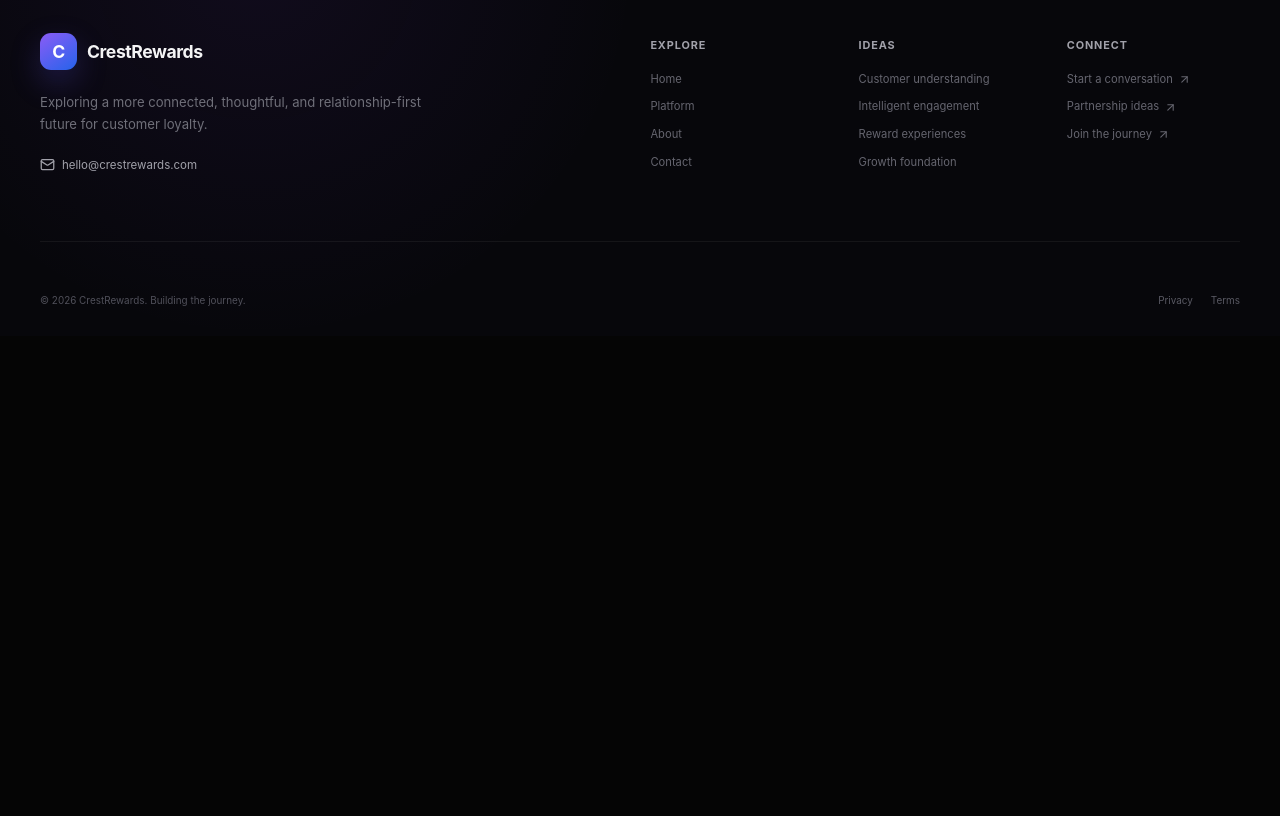
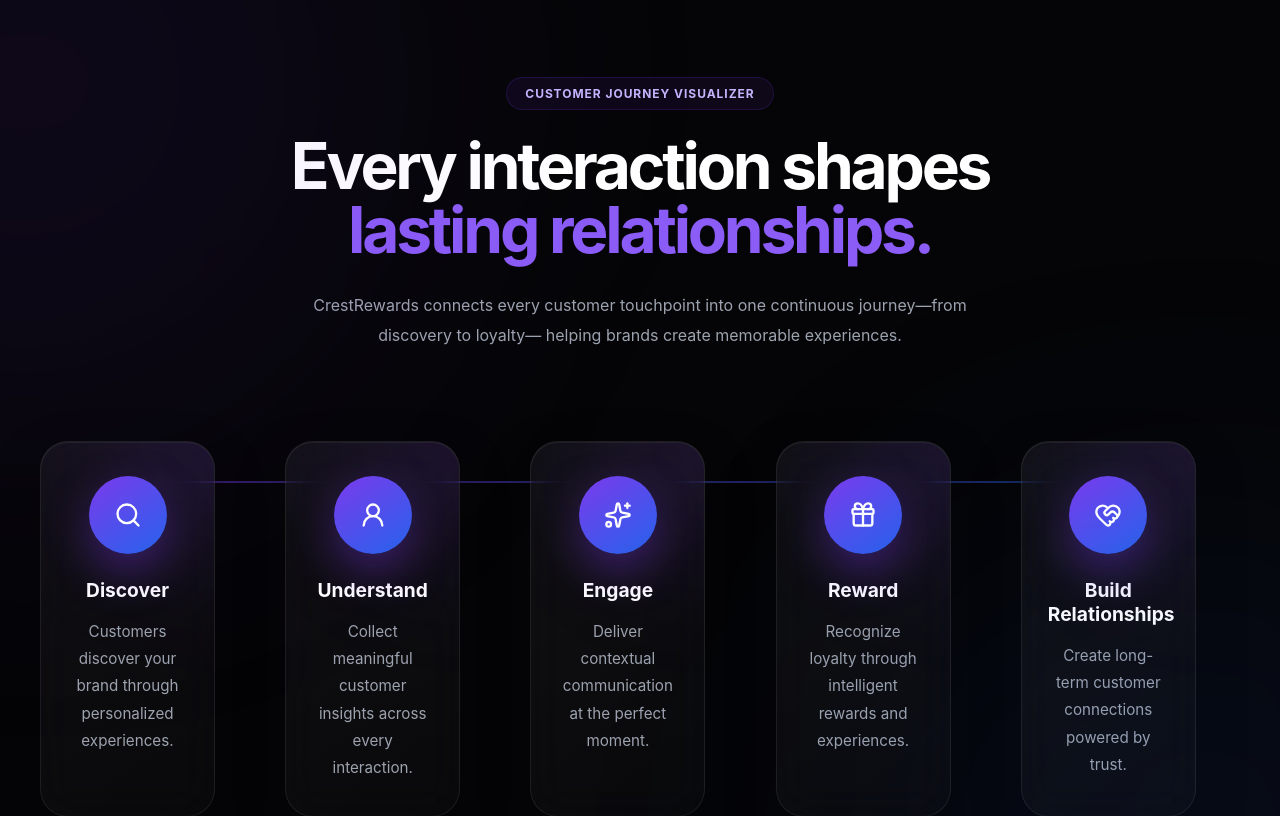
Before and after one commit to Dikshit-singh02/CrestRewards, a React (Vite) app in the folder client/: page /platform in a window 1280 px wide. Shown: the part 10880-11696 px from the top of the page. Before the commit the page ends 11216 px from the top, so only its background shows below. Built offline with nearby package versions, Linux system fonts and the light colour scheme.

Commit message:
Add Customer Journey Visualizer section

```diff
--- a/client/src/components/platform/CustomerJourneyVisualizer/CustomerJourneyVisualizer.css
+++ b/client/src/components/platform/CustomerJourneyVisualizer/CustomerJourneyVisualizer.css
@@ -0,0 +1,398 @@
+.customer-journey{
+    position:relative;
+    padding:120px 0;
+    overflow:hidden;
+}
+
+.customer-journey::before{
+    content:"";
+    position:absolute;
+    width:750px;
+    height:750px;
+    left:-350px;
+    top:-250px;
+    border-radius:50%;
+    background:rgba(124,58,237,.08);
+    filter:blur(140px);
+    pointer-events:none;
+}
+
+.customer-journey::after{
+    content:"";
+    position:absolute;
+    width:650px;
+    height:650px;
+    right:-250px;
+    bottom:-250px;
+    border-radius:50%;
+    background:rgba(37,99,235,.08);
+    filter:blur(140px);
+    pointer-events:none;
+}
+
+/* ========================= */
+
+.customer-journey__header{
+
+    max-width:850px;
+
+    margin:0 auto 90px;
+
+    text-align:center;
+
+}
+
+.customer-journey__eyebrow{
+
+    display:inline-flex;
+
+    align-items:center;
+
+    justify-content:center;
+
+    padding:8px 18px;
+
+    border-radius:999px;
+
+    background:rgba(124,58,237,.08);
+
+    border:1px solid rgba(124,58,237,.18);
+
+    color:#c4b5fd;
+
+    font-size:.75rem;
+
+    font-weight:700;
+
+    text-transform:uppercase;
+
+    letter-spacing:.08em;
+
+}
+
+.customer-journey__header h2{
+
+    margin-top:24px;
+
+    color:white;
+
+    font-size:clamp(3rem,5vw,5.2rem);
+
+    line-height:1;
+
+    letter-spacing:-.05em;
+
+}
+
+.customer-journey__header h2 span{
+
+    color:#8b5cf6;
+
+}
+
+.customer-journey__header p{
+
+    max-width:720px;
+
+    margin:28px auto 0;
+
+    color:#9ca3af;
+
+    line-height:1.9;
+
+}
+
+/* ========================= */
+
+.journey-timeline{
+
+    position:relative;
+
+    display:grid;
+
+    grid-template-columns:repeat(5,1fr);
+
+    gap:26px;
+
+}
+
+.journey-timeline::before{
+
+    content:"";
+
+    position:absolute;
+
+    top:40px;
+
+    left:8%;
+
+    right:8%;
+
+    height:2px;
+
+    background:
+
+    linear-gradient(
+    90deg,
+    #7c3aed,
+    #2563eb);
+
+    opacity:.4;
+
+}
+
+.journey-step{
+
+    position:relative;
+
+    padding:34px 26px;
+
+    border-radius:28px;
+
+    background:
+    linear-gradient(
+    145deg,
+    rgba(255,255,255,.05),
+    rgba(255,255,255,.02));
+
+    border:1px solid rgba(255,255,255,.08);
+
+    backdrop-filter:blur(20px);
+
+    text-align:center;
+
+    transition:.35s;
+
+    overflow:hidden;
+
+}
+
+.journey-step::before{
+
+    content:"";
+
+    position:absolute;
+
+    width:220px;
+
+    height:220px;
+
+    top:-120px;
+
+    right:-120px;
+
+    border-radius:50%;
+
+    background:rgba(124,58,237,.16);
+
+    filter:blur(70px);
+
+    transition:.4s;
+
+}
+
+.journey-step:hover{
+
+    transform:translateY(-10px);
+
+    border-color:rgba(124,58,237,.35);
+
+    box-shadow:
+
+    0 25px 60px rgba(0,0,0,.35);
+
+}
+
+.journey-step:hover::before{
+
+    transform:scale(1.25);
+
+}
+
+.journey-step__icon{
+
+    width:78px;
+
+    height:78px;
+
+    margin:0 auto 24px;
+
+    display:grid;
+
+    place-items:center;
+
+    border-radius:50%;
+
+    background:
+
+    linear-gradient(
+    145deg,
+    #7c3aed,
+    #2563eb);
+
+    color:white;
+
+    box-shadow:
+
+    0 18px 45px rgba(124,58,237,.4);
+
+    position:relative;
+
+    z-index:2;
+
+}
+
+.journey-step h3{
+
+    color:white;
+
+    font-size:1.2rem;
+
+    margin-bottom:16px;
+
+}
+
+.journey-step p{
+
+    color:#9ca3af;
+
+    line-height:1.8;
+
+    font-size:.95rem;
+
+}
+
+.journey-step__line{
+
+    position:absolute;
+
+    width:36px;
+
+    height:2px;
+
+    top:40px;
+
+    right:-36px;
+
+    background:
+
+    linear-gradient(
+    90deg,
+    #7c3aed,
+    #2563eb);
+
+    z-index:5;
+
+}
+
+/* ========================= */
+
+@media(max-width:1200px){
+
+.journey-timeline{
+
+grid-template-columns:repeat(2,1fr);
+
+}
+
+.journey-timeline::before{
+
+display:none;
+
+}
+
+.journey-step__line{
+
+display:none;
+
+}
+
+}
+
+/* ========================= */
+
+@media(max-width:768px){
+
+.customer-journey{
+
+padding:80px 0;
+
+}
+
+.customer-journey__header{
+
+margin-bottom:60px;
+
+}
+
+.journey-timeline{
+
+grid-template-columns:1fr;
+
+gap:22px;
+
+}
+
+.journey-step{
+
+padding:28px;
+
+}
+
+.journey-step__icon{
+
+width:64px;
+
+height:64px;
+
+}
+
+}
+
+/* ========================= */
+
+@media(max-width:420px){
+
+.customer-journey__header h2{
+
+font-size:2.3rem;
+
+}
+
+.journey-step{
+
+padding:22px;
+
+}
+
+.journey-step h3{
+
+font-size:1.1rem;
+
+}
+
+}
+
+/* ========================= */
+
+@media(min-width:1600px){
+
+.customer-journey{
+
+padding:150px 0;
+
+}
+
+.journey-timeline{
+
+gap:36px;
+
+}
+
+.journey-step{
+
+padding:42px 32px;
+
+}
+
+}
--- a/client/src/components/platform/CustomerJourneyVisualizer/CustomerJourneyVisualizer.jsx
+++ b/client/src/components/platform/CustomerJourneyVisualizer/CustomerJourneyVisualizer.jsx
@@ -0,0 +1,148 @@
+import { motion } from "framer-motion";
+import {
+  Search,
+  UserRound,
+  Sparkles,
+  Gift,
+  HeartHandshake,
+} from "lucide-react";
+
+import "./CustomerJourneyVisualizer.css";
+
+const journeySteps = [
+  {
+    title: "Discover",
+    description:
+      "Customers discover your brand through personalized experiences.",
+    icon: Search,
+  },
+  {
+    title: "Understand",
+    description:
+      "Collect meaningful customer insights across every interaction.",
+    icon: UserRound,
+  },
+  {
+    title: "Engage",
+    description:
+      "Deliver contextual communication at the perfect moment.",
+    icon: Sparkles,
+  },
+  {
+    title: "Reward",
+    description:
+      "Recognize loyalty through intelligent rewards and experiences.",
+    icon: Gift,
+  },
+  {
+    title: "Build Relationships",
+    description:
+      "Create long-term customer connections powered by trust.",
+    icon: HeartHandshake,
+  },
+];
+
+const CustomerJourneyVisualizer = () => {
+  return (
+    <section className="customer-journey">
+
+      <div className="container">
+
+        <motion.div
+          className="customer-journey__header"
+          initial={{ opacity: 0, y: 40 }}
+          whileInView={{ opacity: 1, y: 0 }}
+          viewport={{ once: true }}
+          transition={{ duration: 0.7 }}
+        >
+
+          <span className="customer-journey__eyebrow">
+
+            Customer Journey Visualizer
+
+          </span>
+
+          <h2>
+
+            Every interaction shapes
+            <span> lasting relationships.</span>
+
+          </h2>
+
+          <p>
+
+            CrestRewards connects every customer touchpoint into
+            one continuous journey—from discovery to loyalty—
+            helping brands create memorable experiences.
+
+          </p>
+
+        </motion.div>
+
+        <div className="journey-timeline">
+
+          {journeySteps.map((step, index) => {
+
+            const Icon = step.icon;
+
+            return (
+
+              <motion.div
+                key={step.title}
+                className="journey-step"
+                initial={{
+                  opacity: 0,
+                  y: 40,
+                }}
+                whileInView={{
+                  opacity: 1,
+                  y: 0,
+                }}
+                viewport={{
+                  once: true,
+                }}
+                transition={{
+                  delay: index * 0.12,
+                  duration: 0.6,
+                }}
+              >
+
+                <div className="journey-step__icon">
+
+                  <Icon size={28} />
+
+                </div>
+
+                <h3>
+
+                  {step.title}
+
+                </h3>
+
+                <p>
+
+                  {step.description}
+
+                </p>
+
+                {index !== journeySteps.length - 1 && (
+
+                  <div className="journey-step__line" />
+
+                )}
+
+              </motion.div>
+
+            );
+
+          })}
+
+        </div>
+
+      </div>
+
+    </section>
+  );
+};
+
+export default CustomerJourneyVisualizer;
--- a/client/src/pages/Platform/Platform.jsx
+++ b/client/src/pages/Platform/Platform.jsx
@@ -9,6 +9,8 @@ import EngagementStudio from "../../components/platform/EngagementStudio/Engagem
 import LoyaltyPrograms from "../../components/platform/LoyaltyPrograms/LoyaltyPrograms";
 
 import RewardsMarketplace from "../../components/platform/RewardsMarketplace/RewardsMarketplace";
+
+import CustomerJourneyVisualizer from "../../components/platform/CustomerJourneyVisualizer/CustomerJourneyVisualizer";
 
 const Platform = () => {
   return (
@@ -22,6 +24,7 @@ const Platform = () => {
       <EngagementStudio />
       <LoyaltyPrograms />
       <RewardsMarketplace />
+      <CustomerJourneyVisualizer />
     </main>
   );
 };
```
